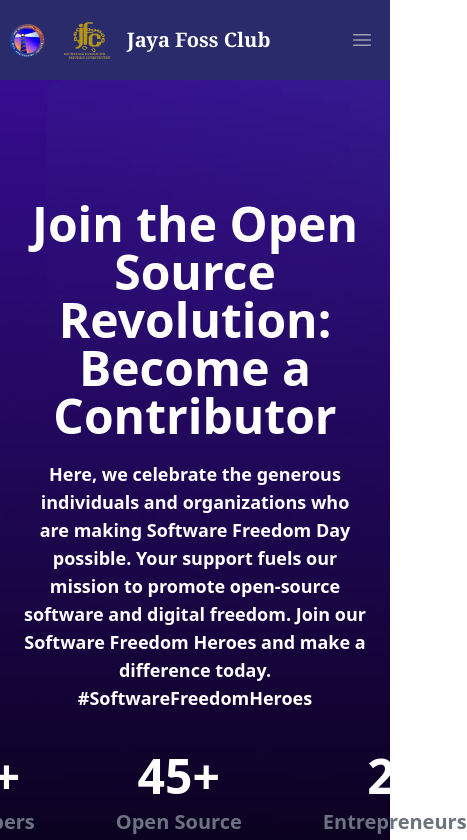
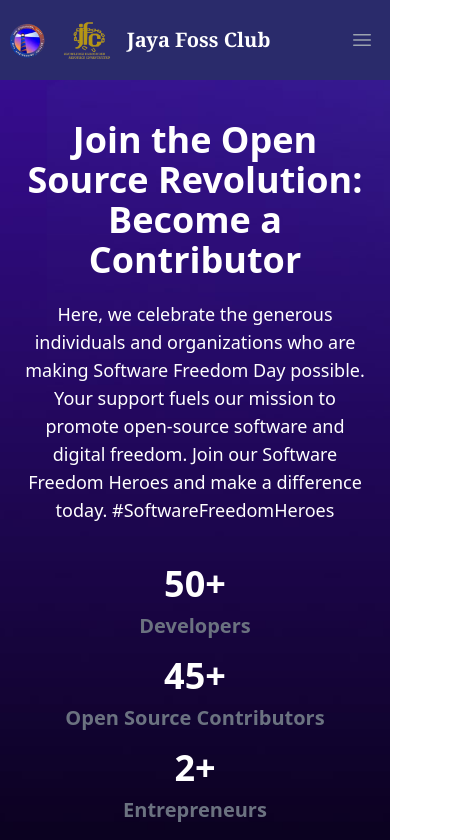
Before and after one commit to Deepakraja03/JayaFossClub, a Next.js app: page /Contributors in a window 390 px wide. Shown: the top 840 px of the page, 467 px wide, since content can reach past the window. Built offline with nearby package versions, Linux system fonts and the light colour scheme.

Commit message:
updated the contributors page responsiveness

```diff
--- a/pages/Contributors.tsx
+++ b/pages/Contributors.tsx
@@ -56,17 +56,20 @@ function Contributors() {
         <div className="relative isolate px-6 bg-[url(../Assets/BG.png)] lg:px-8">
           <div className="lg:px-24 pt-10 pb-10">
             <section className="">
-              <div className="text-5xl pt-20 text-center text-white font-bold">
-                Join the Open Source Revolution:
-                <br /> Become a Contributor
-                <p className="text-center text-white text-lg pt-5 lg:mx-[200px]">
+              <div className="text-4xl lg:text-5xl  lg:pt-20 text-center text-white ">
+                <p className="font-bold">
+                  {" "}
+                  Join the Open Source Revolution:
+                  <br /> Become a Contributor
+                </p>
+                <p className="text-center text-white lg:text-xl text-lg pt-5 lg:mx-[200px]">
                   Here, we celebrate the generous individuals and organizations
                   who are making Software Freedom Day possible. Your support
                   fuels our mission to promote open-source software and digital
                   freedom. Join our Software Freedom Heroes and make a
                   difference today. #SoftwareFreedomHeroes
                 </p>
-                <div className="flex justify-center mt-10 space-x-20 text-center">
+                <div className="flex lg:flex-row font-bold flex-col justify-center mt-10 space-y-4 lg:space-y-0 lg:space-x-20 text-center">
                   <Counter endValue={50} label="Developers" />
                   <Counter endValue={45} label="Open Source Contributors" />
                   <Counter endValue={2} label="Entrepreneurs" />
```
